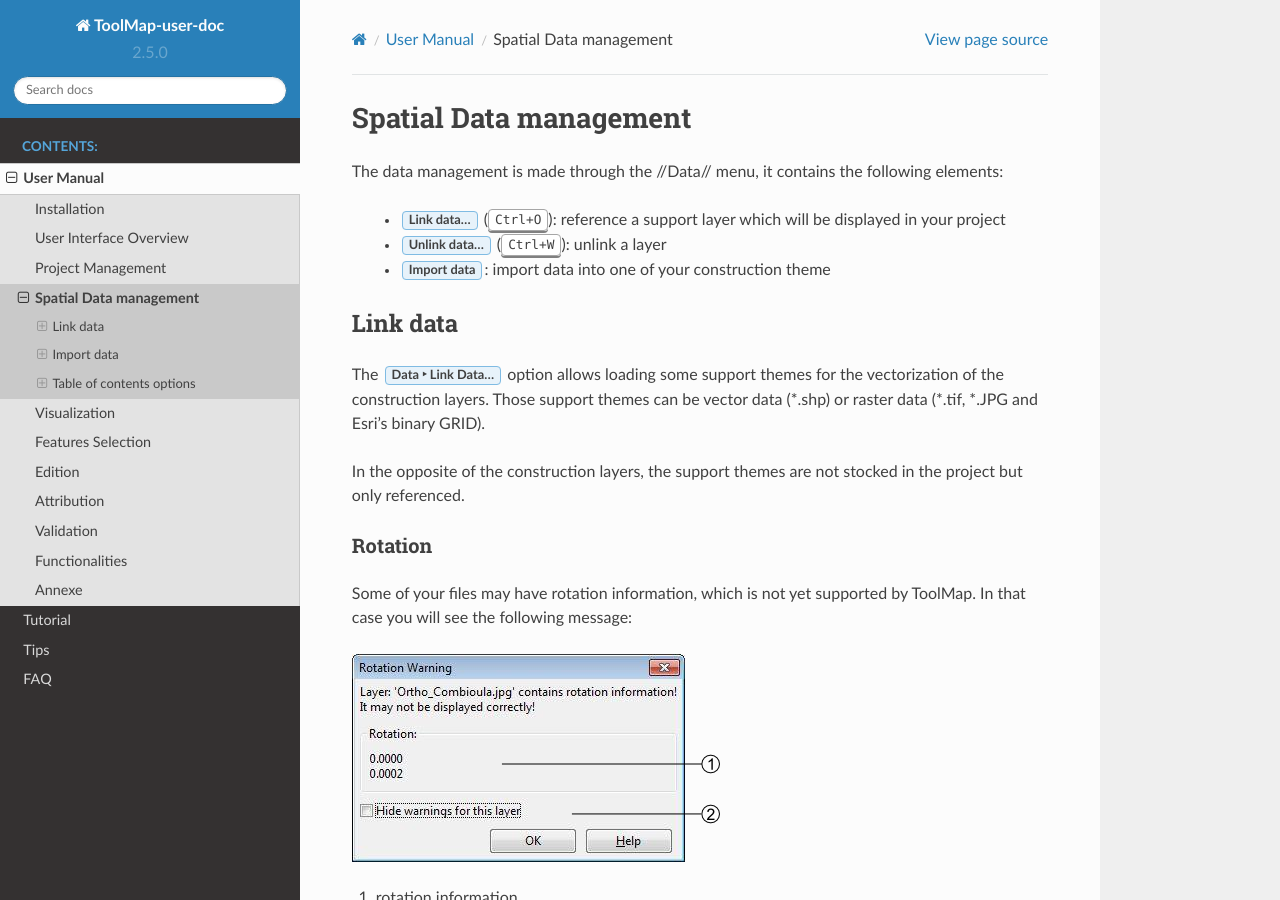
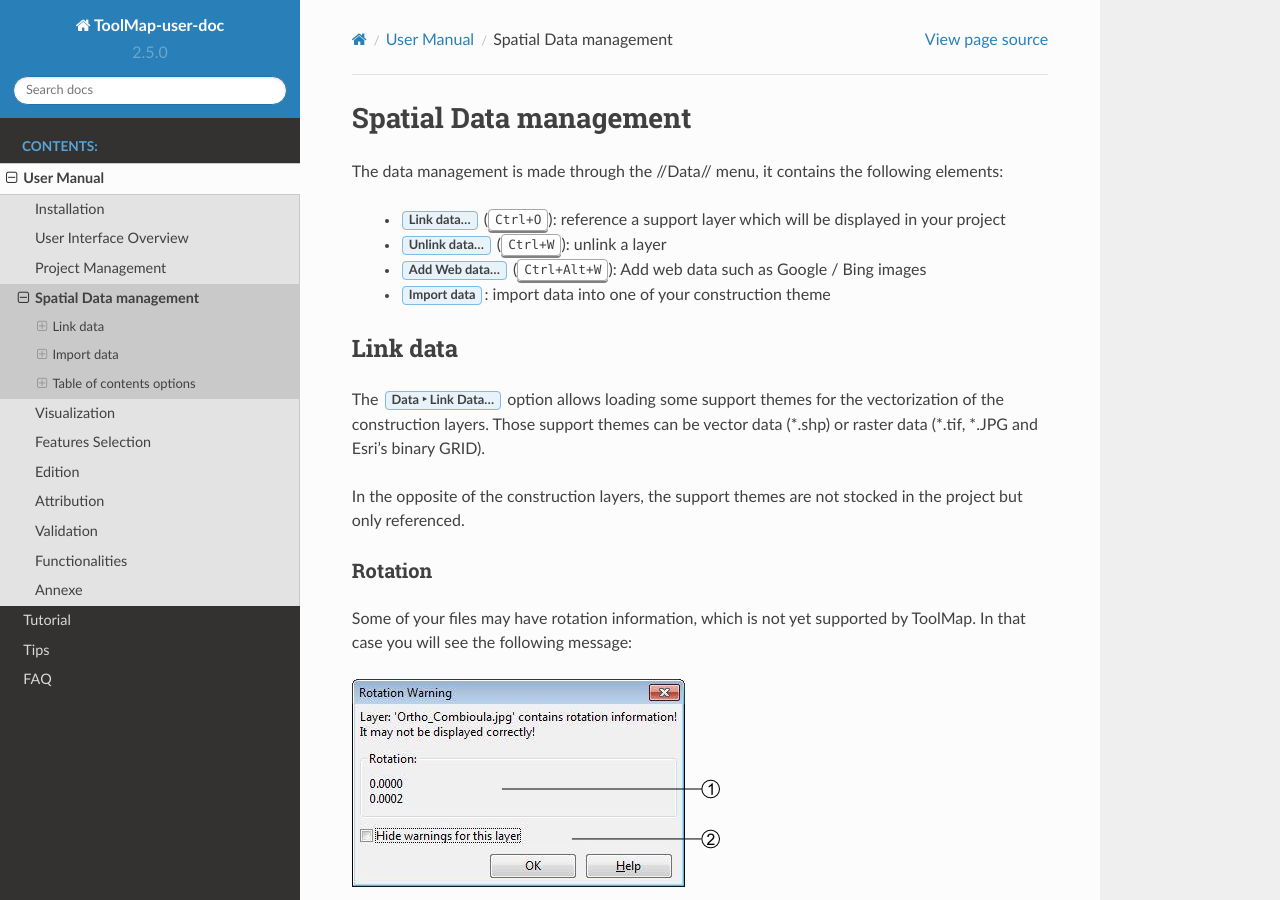
Before and after one commit to terranum-ch/ToolMap-user-doc, a Sphinx documentation site: the page built from doc/usermanual/datamanagement.rst, in a window 1280 px wide and 900 px high. Built offline with Sphinx 7.4.7 and the Read the Docs theme 2.0.0, drawn with Linux system fonts in a browser that asks for light colours.

Commit message:
Adding Add Web Data menu

```diff
--- a/doc/usermanual/datamanagement.rst
+++ b/doc/usermanual/datamanagement.rst
@@ -5,6 +5,7 @@
 
   * :guilabel:`Link data...` (:kbd:`Ctrl+O`): reference a support layer which will be displayed in your project
   * :guilabel:`Unlink data...` (:kbd:`Ctrl+W`): unlink a layer
+  * :guilabel:`Add Web data...` (:kbd:`Ctrl+Alt+W`): Add web data such as Google / Bing images
   * :guilabel:`Import data`: import data into one of your construction theme
 
 .. _link-data:
--- a/doc/usermanual/gui.rst
+++ b/doc/usermanual/gui.rst
@@ -109,6 +109,7 @@
   * :kbd:`Ctrl+Alt+E`: Open the export layer window
   * :kbd:`Ctrl+O`: Link data
   * :kbd:`Ctrl+W`: Unlink data
+  * :kbd:`Ctrl+Alt+W`: Add Web data
 
 Navigation tools
 ^^^^^^^^^^^^^^^^^^^^^^^^^^
```
